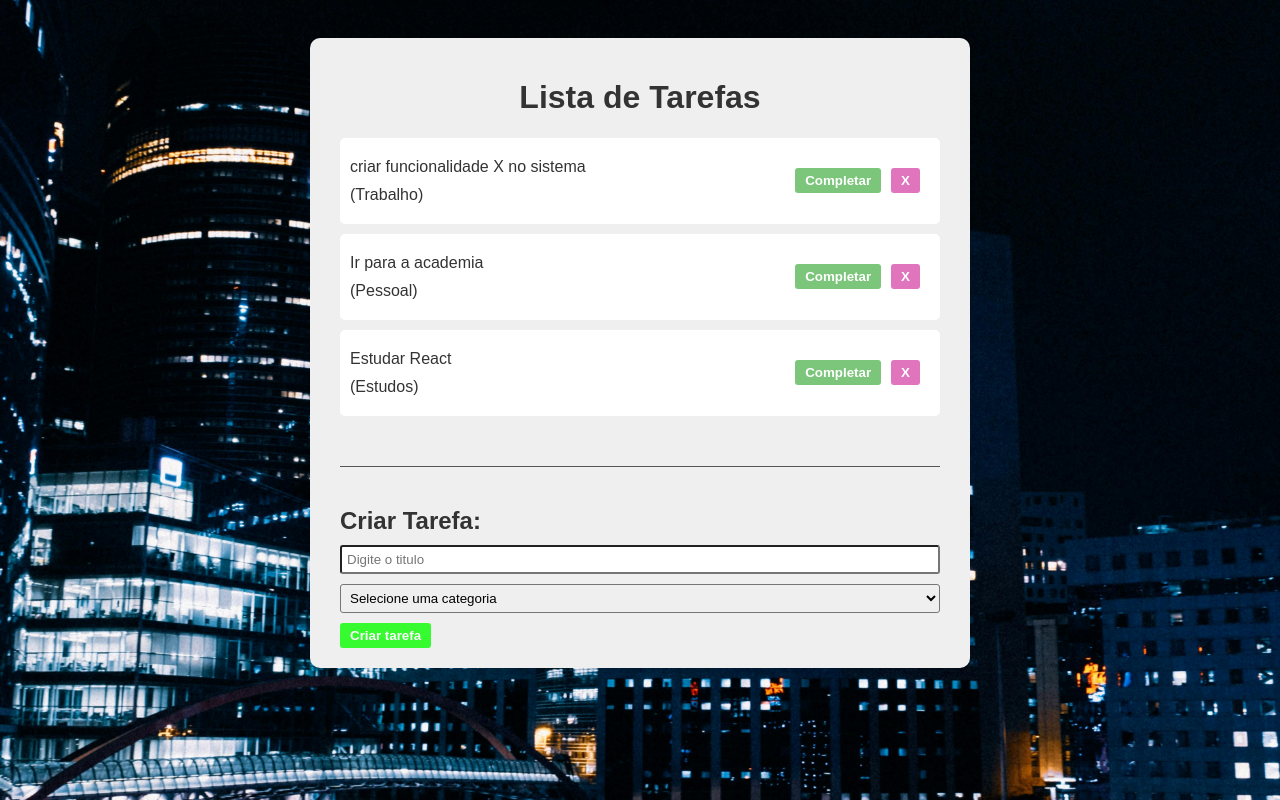
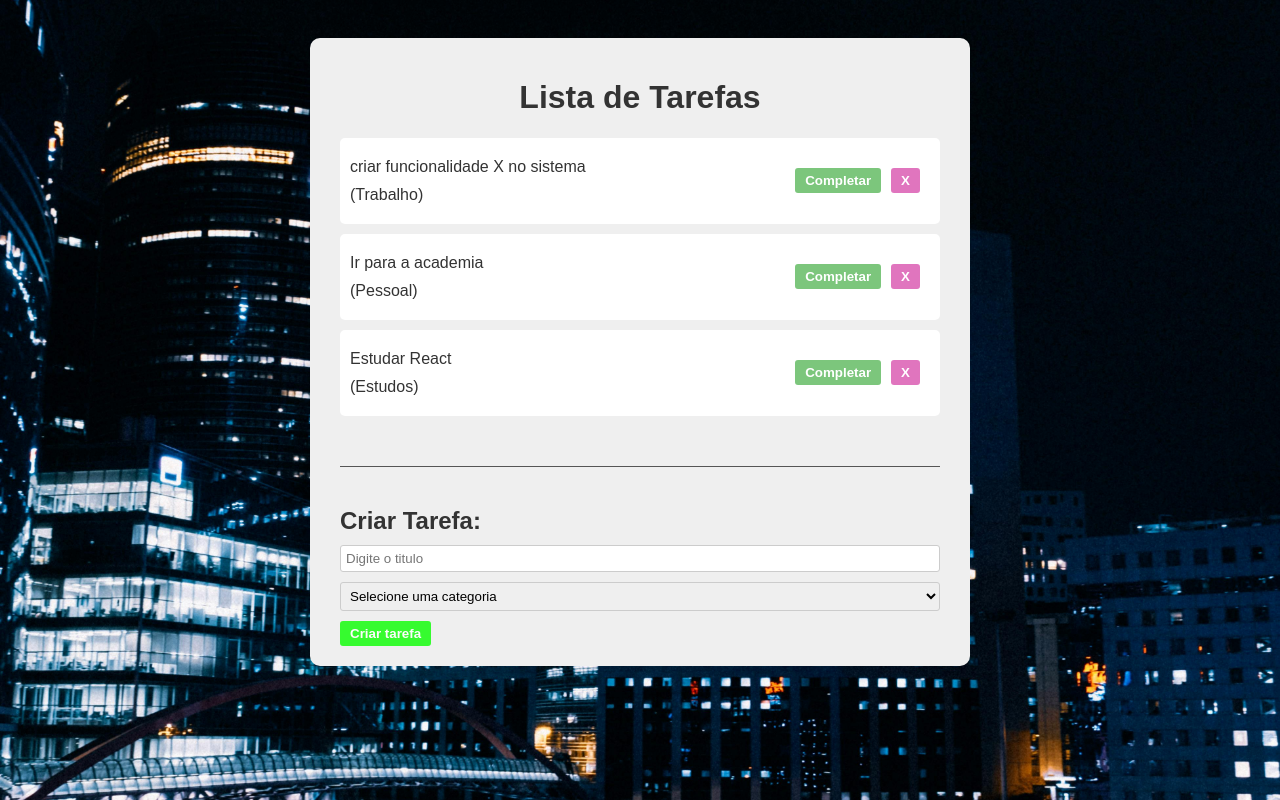
Before and after one commit to kevincalantone/Gerenciador-de-tarefas-com-React, a React (Vite) app: page / in a window 1280 px wide. Shown: the top 800 px of the page. Built offline with nearby package versions, Linux system fonts and the light colour scheme.

Commit message:
Style: Ajustando a borda do input

```diff
--- a/src/App.css
+++ b/src/App.css
@@ -87,5 +87,6 @@ input,select{
     padding: 5px;
     margin-bottom: 10px;
     border-radius: 3px;
+    border: 1px solid #ccc;
     width: 100%;
 }
```
